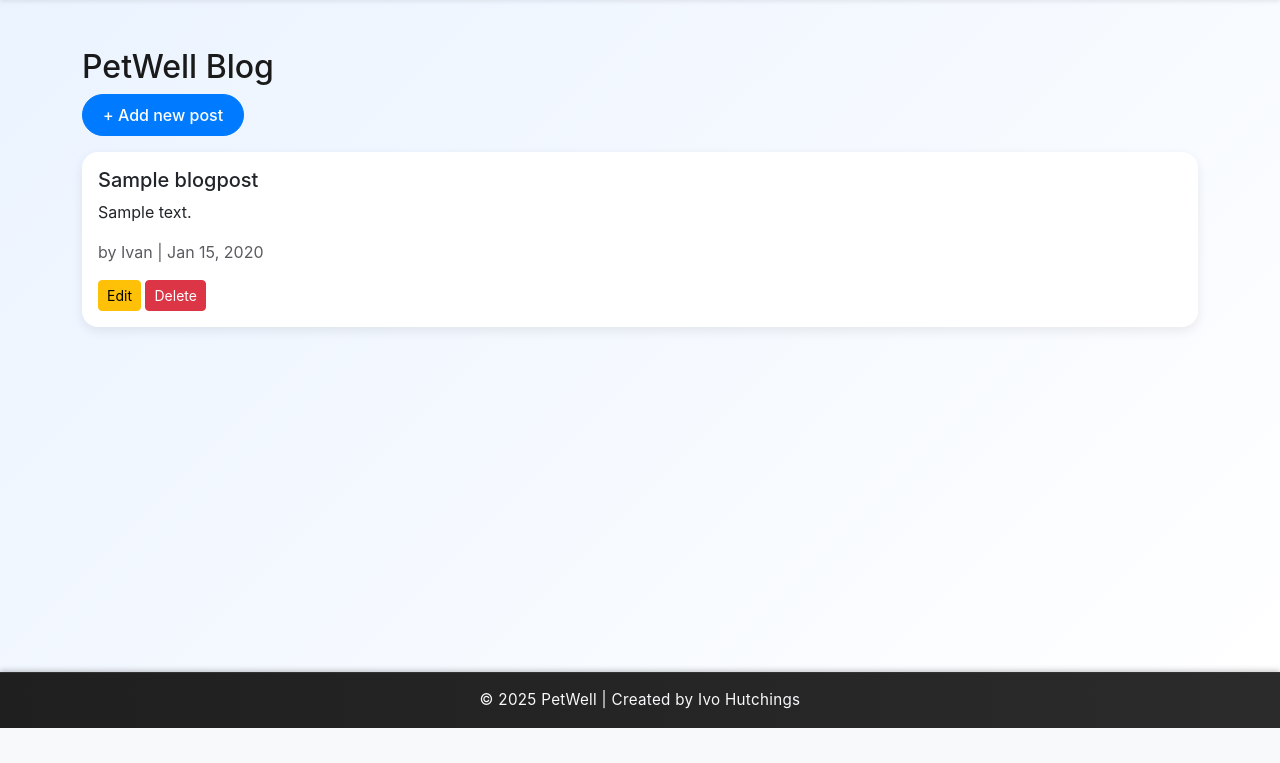
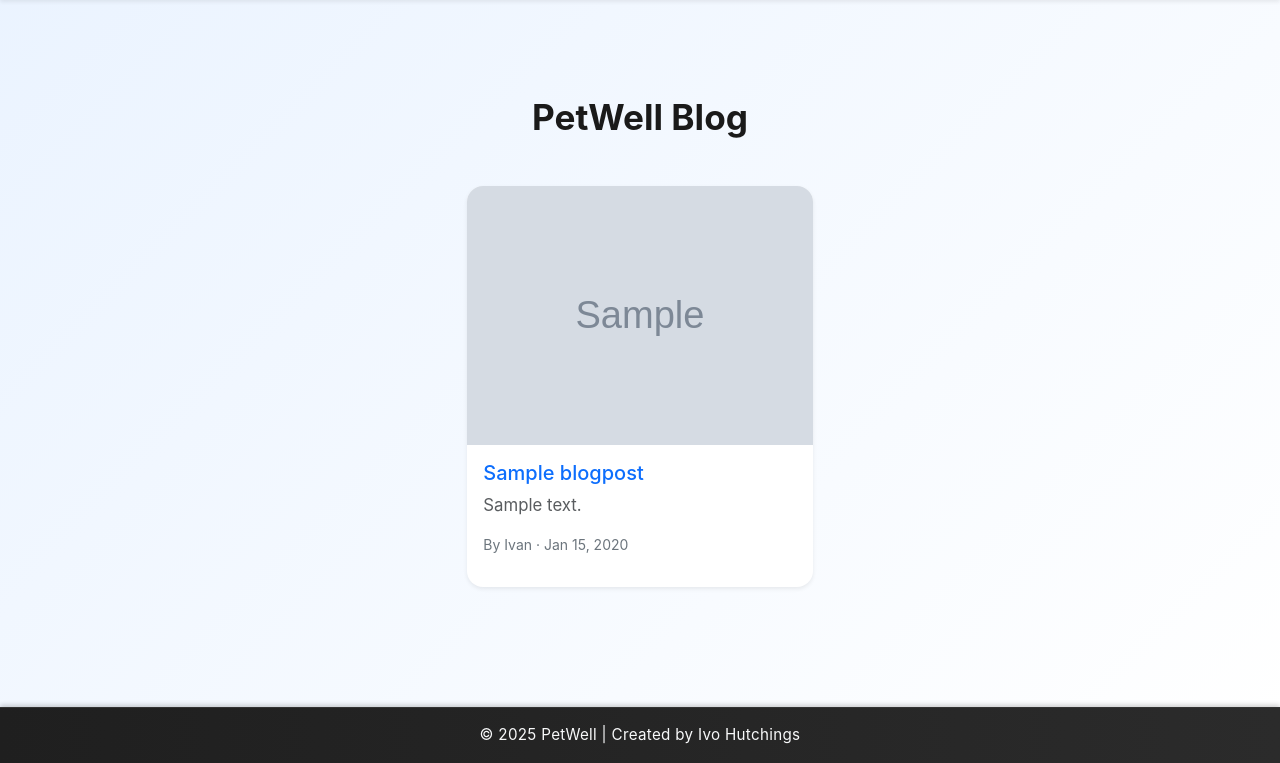
Before and after one commit to bobes81/Petwell, a Django app: page /blog/ in a window 1280 px wide. Shown: the part 72-835 px from the top of the page. Before the commit the page ends 800 px from the top, so only its background shows below. Run offline with Django 5.2, Linux system fonts and the light colour scheme; data comes from the database, SQL or seed files in the repository; tables that the repository leaves empty hold one stand-in row (values such as "Sample post"); grey boxes marked "Sample" are stand-in pictures.

Commit message:
Fix: replaced 'blog_update' with 'edit_post' in blog_list.html

```diff
--- a/templates/blog/blog_list.html
+++ b/templates/blog/blog_list.html
@@ -1,19 +1,38 @@
 {% extends 'base.html' %}
 {% block content %}
-<h2>PetWell Blog</h2>
-<a href="{% url 'create_post' %}" class="btn btn-success mb-3">+ Add new post</a>
+<div class="blog-container container py-5">
+  <h1 class="text-center mb-5">PetWell Blog</h1>
+  {% if user.is_authenticated %}
+  <div class="text-center mb-4">
+    <a href="{% url 'create_post' %}" class="btn btn-success">+ Add new post</a>
+  </div>
+  {% endif %}
 
-{% for post in posts %}
-  <div class="card mb-3">
-    <div class="card-body">
-      <h5>{{ post.title }}</h5>
-      <p>{{ post.content|truncatewords:30 }}</p>
-      <p class="text-muted">by {{ post.author }} | {{ post.created_at|date:"M d, Y" }}</p>
-      <a href="{% url 'blog_update' post.pk %}" class="btn btn-warning btn-sm">Edit</a>
-      <a href="{% url 'blog_delete' post.pk %}" class="btn btn-danger btn-sm">Delete</a>
+  {% if posts %}
+  <div class="row justify-content-center">
+    {% for post in posts %}
+    <div class="col-md-6 col-lg-4 mb-4">
+      <div class="card h-100 shadow-sm border-primary rounded-4">
+        {% if post.image %}
+        <img src="{{ post.image.url }}" class="card-img-top rounded-top-4" alt="{{ post.title }}">
+        {% else %}
+        <img src="https://via.placeholder.com/600x400.png?text=PetWell+Blog" class="card-img-top rounded-top-4" alt="default image">
+        {% endif %}
+        <div class="card-body">
+          <h5 class="card-title text-primary">{{ post.title }}</h5>
+          <p class="card-text text-muted">{{ post.content|truncatewords:20 }}</p>
+          <p class="text-secondary small mb-3">By {{ post.author.username }} · {{ post.created_at|date:"M d, Y" }}</p>
+          {% if user == post.author %}
+          <a href="{% url 'edit_post' post.pk %}" class="btn btn-warning btn-sm">Edit</a>
+          <a href="{% url 'delete_post' post.pk %}" class="btn btn-danger btn-sm">Delete</a>
+          {% endif %}
+        </div>
+      </div>
     </div>
+    {% endfor %}
   </div>
-{% empty %}
-  <p>No blog posts yet.</p>
-{% endfor %}
+  {% else %}
+  <p class="text-center text-muted">No blog posts yet.</p>
+  {% endif %}
+</div>
 {% endblock %}
```
